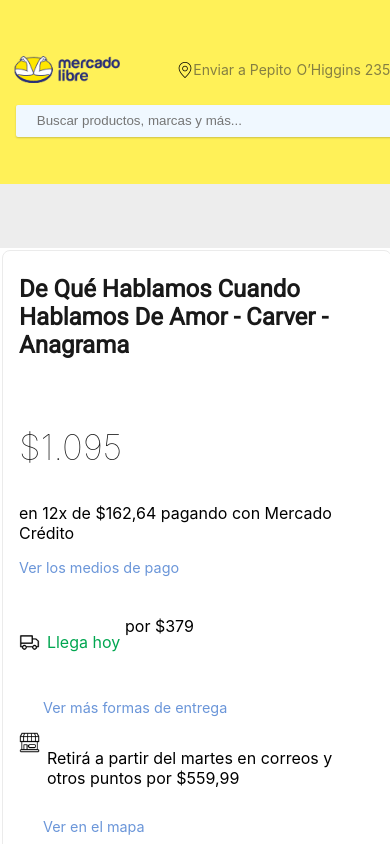
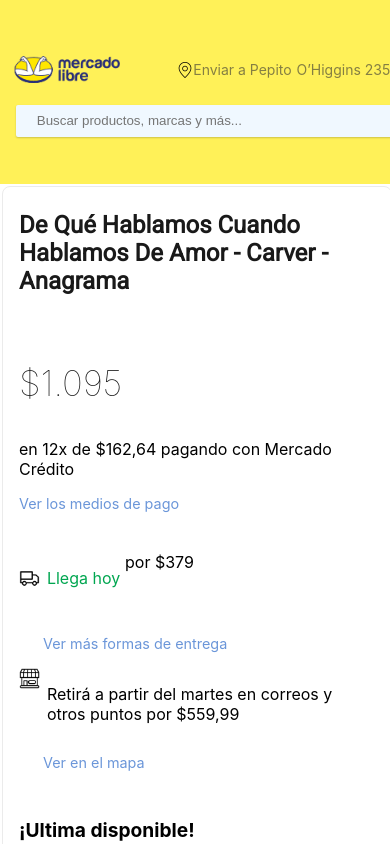
Before and after one commit to whosdavidc/mercadolibre-challenge, a React (Create React App) app: page / in a window 390 px wide. Shown: the top 844 px of the page. Built offline with nearby package versions, Linux system fonts and the light colour scheme.

Commit message:
main-container full height

```diff
--- a/src/components/Main/main.css
+++ b/src/components/Main/main.css
@@ -12,5 +12,7 @@
         max-width: 100%;
         width: 100%;
         padding: 0;
+        height: 100%;
+        margin-top: 0;
     }
 }
```
